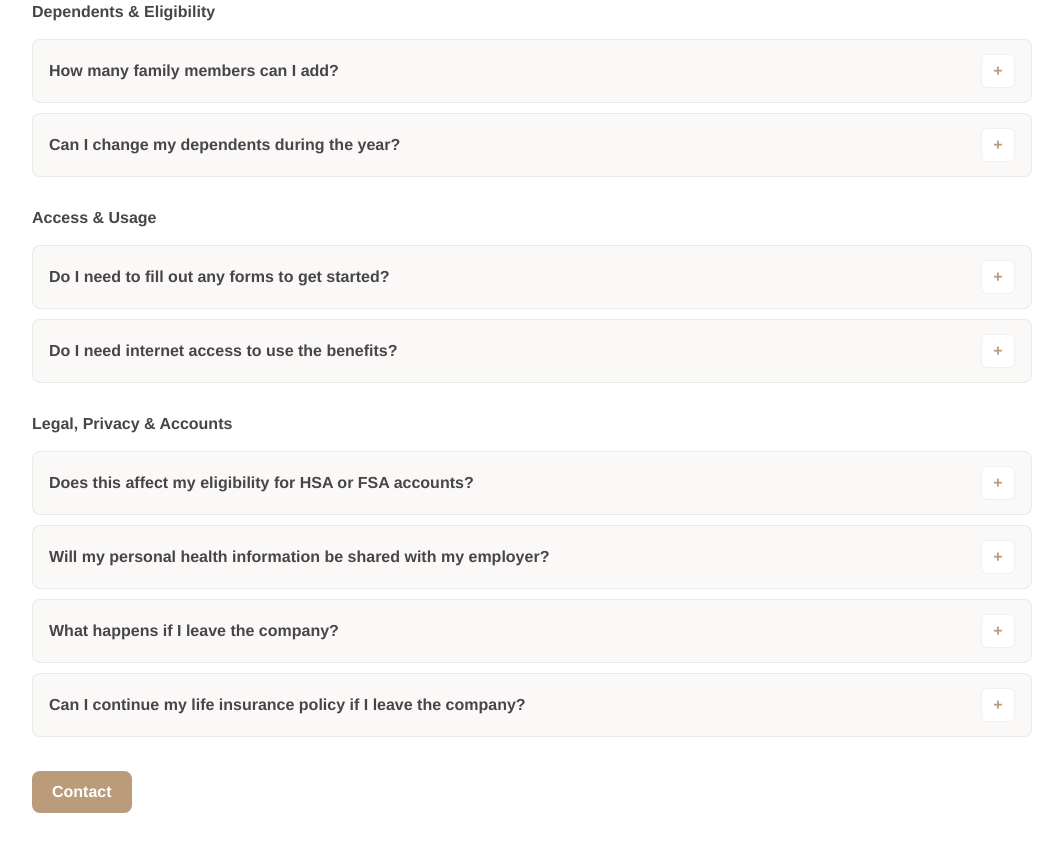
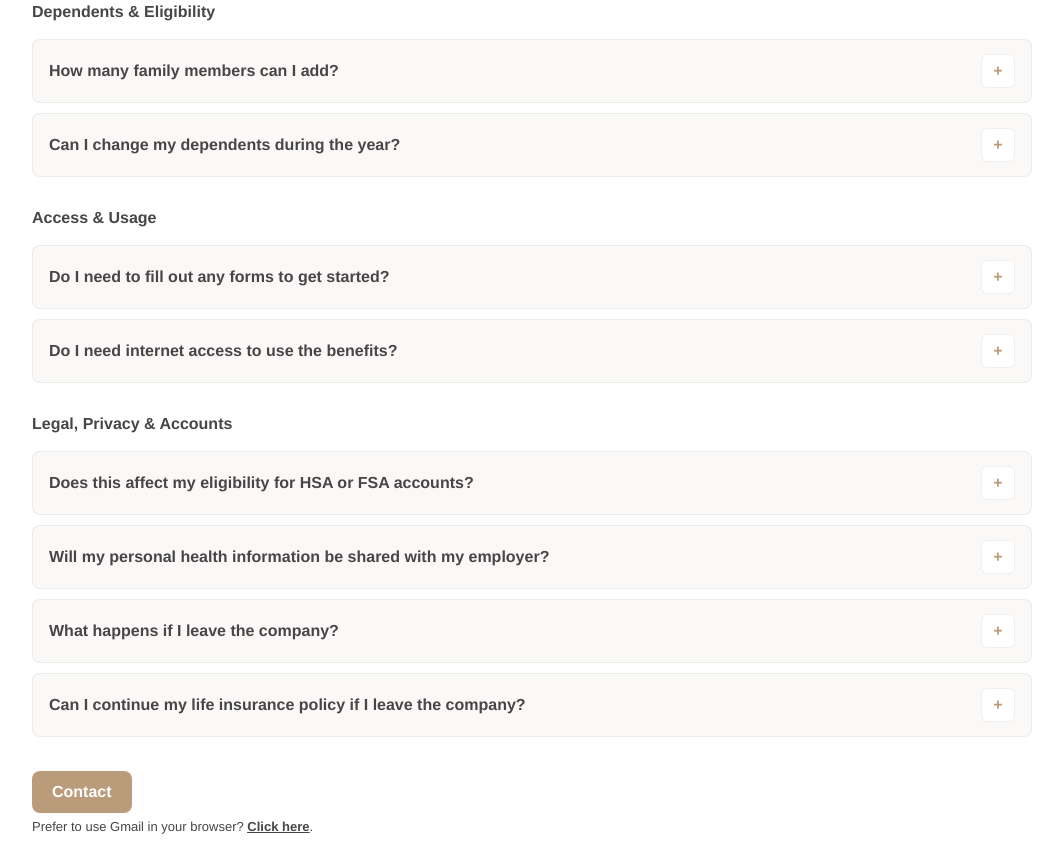
Before and after one commit to DaniThiemann/simrp-faq, a plain HTML site: page index.html in a window 1280 px wide. Shown: the part 1189-2051 px from the top of the page, without its empty margins (108-1171 px from the left). Before the commit the page ends 2030 px from the top, so only its background shows below. Drawn offline with Linux system fonts and the light colour scheme.

Commit message:
Update index.html

```diff
--- a/index.html
+++ b/index.html
@@ -64,6 +64,18 @@
     display:inline-block; margin-top:24px;
     background:var(--accent); color:var(--base);
     padding:12px 20px; border-radius:8px; text-decoration:none; font-weight:700;
+  }
+
+  .gmail-link {
+    font-size: 13px;
+    margin-top: 6px;
+    display: block;
+    color: var(--neutral);
+  }
+  .gmail-link a {
+    font-weight: bold;
+    text-decoration: underline;
+    color: var(--neutral);
   }
 
   @media(max-width:700px){
@@ -303,11 +315,21 @@
     </article>
   </section>
 
-  <a class="cta" href="mailto:support@igbusinessadvisors.com">Contact</a>
+  <!-- CONTACT -->
+  <a class="cta"
+     href="mailto:support@igbusinessadvisors.com?subject=SIMRP%20Plan%20Question"
+     target="_top"
+     rel="noopener">
+    Contact
+  </a>
+  <div class="gmail-link">
+    Prefer to use Gmail in your browser? <a href="https://mail.google.com/mail/?view=cm&to=support@igbusinessadvisors.com&su=SIMRP%20Plan%20Question" target="_top" rel="noopener"><strong><u>Click here</u></strong></a>.
+  </div>
+
 </div>
 
 <script>
-  /* Accordion: clique e teclado (Enter/Espaço) */
+  // Accordion: clique e teclado (Enter/Espaço)
   function toggleItem(it){
     const open = it.classList.contains('open');
     document.querySelectorAll('.accordion-item.open').forEach(i=>i.classList.remove('open'));
```
